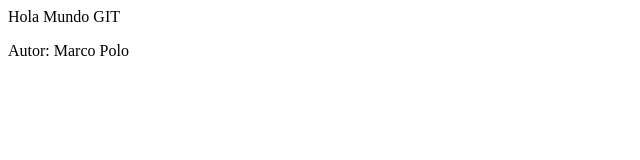
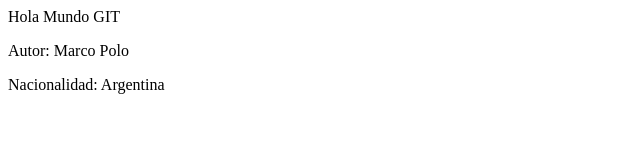
Before and after one commit to luciocolli/Portafolio.ColliLucio, a plain HTML site: page index.html in a window 1280 px wide. Shown: the whole page, without its empty margins (0-640 px from the left). Drawn offline with Linux system fonts and the light colour scheme.

Commit message:
Nacionalidad

```diff
--- a/index.html
+++ b/index.html
@@ -9,5 +9,6 @@
 <body>
     <div>Hola Mundo GIT</div>
     <p>Autor: Marco Polo</p>
+    <p>Nacionalidad: Argentina</p>
 </body>
 </html>
```
